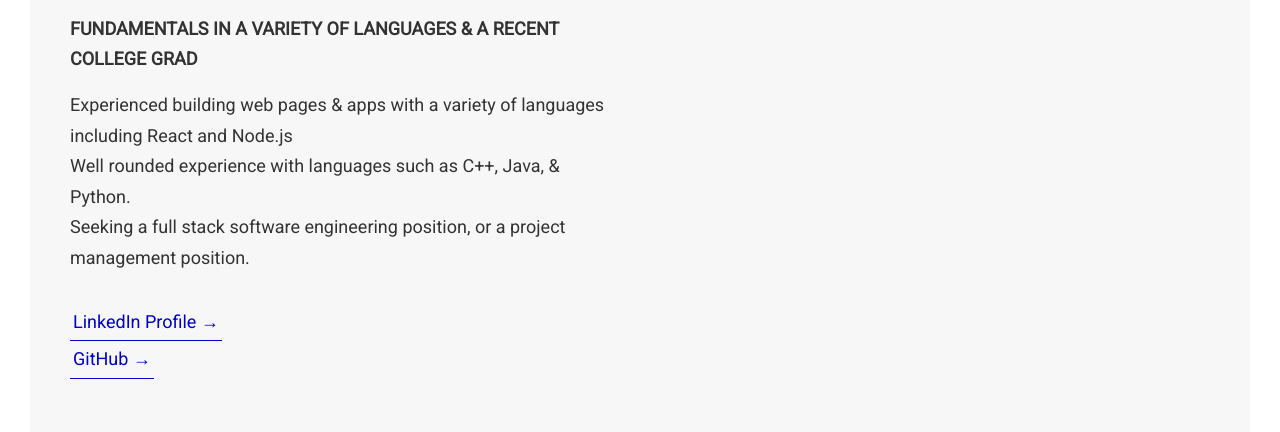
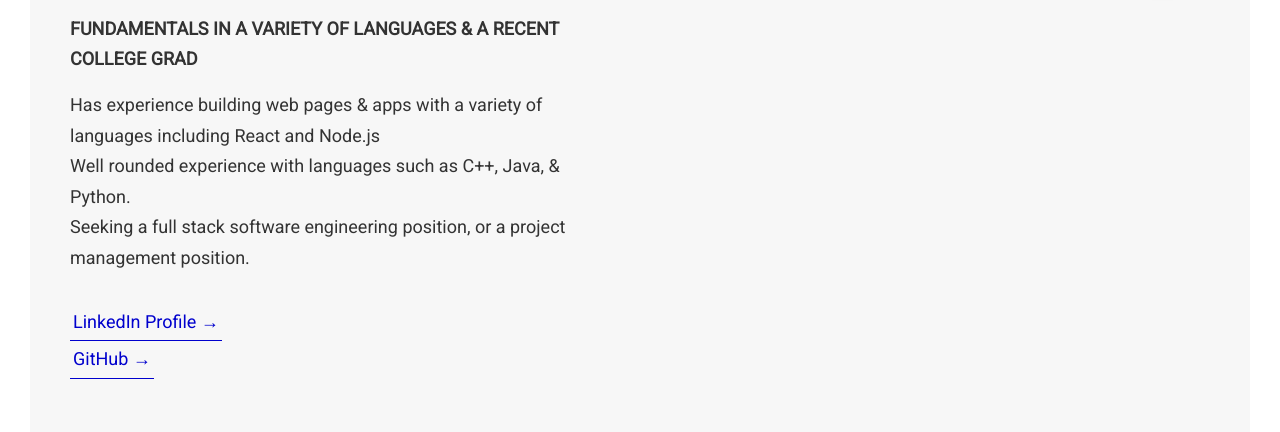
Before and after one commit to iper404/personal-portfolio-webpage, a website: page index.html in a window 1280 px wide. Shown: the part 1345-1777 px from the top of the page. Drawn offline with Linux system fonts and the light colour scheme.

Commit message:
Changed some text

```diff
--- a/index.html
+++ b/index.html
@@ -58,7 +58,7 @@
                             Fundamentals in a variety of languages & a recent college grad
                         </h3>
                         <p class="paragraph">
-                            Experienced building web pages & apps with a variety of languages including React and Node.js
+                            Has experience building web pages & apps with a variety of languages including React and Node.js
                             <br>Well rounded experience with languages such as C++, Java, & Python.
                             <br>Seeking a full stack software engineering position, or a project management position.
                         </p>
```
